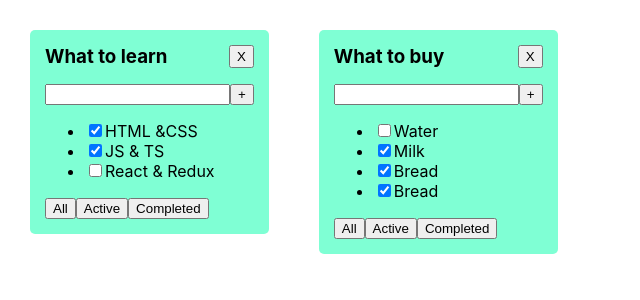
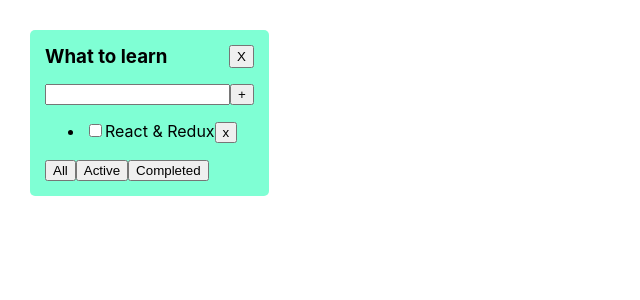
Before and after one commit to olesya-sh-dev/todolist-lesson1, a React (Create React App) app: page / in a window 1280 px wide. Shown: the top 300 px of the page, without its empty margins (0-640 px from the left). Built offline with nearby package versions, Linux system fonts and the light colour scheme.

Commit message:
delete and filter tasks

```diff
--- a/src/App.tsx
+++ b/src/App.tsx
@@ -1,33 +1,57 @@
 import React from "react";
+
 import "./App.css";
 import { TaskType, Todolist } from "./Todolist";
 
+export type FilterValuesType = "all" | "active" | "completed";
 function App() {
-  const todolistTitle_1 = "What to learn";
-  const todolistTitle_2 = "What to buy";
+  //BLL:
+  const todolistTitle = "What to learn";
 
-  const task_1: TaskType[] = [
+  const [tasks, setTasks] = React.useState<TaskType[]>([
     { id: 1, title: "HTML &CSS", isDone: true },
     { id: 2, title: "JS & TS", isDone: true },
     { id: 3, title: "React & Redux", isDone: false },
-  ];
+  ]);
 
-  const task_2: TaskType[] = [
-    { id: 4, title: "Water", isDone: false },
-    { id: 5, title: "Milk", isDone: true },
-    { id: 6, title: "Bread", isDone: true },
-    { id: 7, title: "Bread", isDone: true },
-  ];
+  const [filter, setFilter] = React.useState<FilterValuesType>("active");
+
+  const removeTask = (taskId: number) => {
+    const updatedTasks = tasks.filter((task) => task.id !== taskId);
+    setTasks(updatedTasks);
+  };
+
+  const changeTodolistFilter = (filter: FilterValuesType) => {
+    setFilter(filter);
+  };
+
+  //UI:
+  const getFilteredTasks = (
+    allTasks: Array<TaskType>,
+    currentFilter: FilterValuesType
+  ): Array<TaskType> => {
+    switch (currentFilter) {
+      case "active":
+        return allTasks.filter((t) => t.isDone === false);
+      case "completed":
+        return allTasks.filter((t) => t.isDone === true);
+      default:
+        return allTasks;
+    }
+  };
+
+  const filteredTasks = getFilteredTasks(tasks, filter);
 
   return (
     <div className="App">
-      <Todolist title={todolistTitle_1} tasks={task_1} />
+      <Todolist
+        title={todolistTitle}
+        tasks={filteredTasks}
+        removeTask={removeTask}
+        changeTodolistFilter={changeTodolistFilter}
+      />
       {/* Todolist(
         {title: "What to learn"}
-      ) */}
-      <Todolist title={todolistTitle_2} tasks={task_2} />
-      {/* Todolist(
-        {title: "What to buy"}
       ) */}
     </div>
   );
--- a/src/Todolist.tsx
+++ b/src/Todolist.tsx
@@ -1,10 +1,13 @@
 import React from "react";
 import { Button } from "./components/Button";
 import { TodolistHeader } from "./components/TodolistHeader";
+import { FilterValuesType } from "./App";
 
 type TodolistPropsType = {
   title: string;
   tasks: TaskType[];
+  removeTask: (taskId: number) => void;
+  changeTodolistFilter: (filter: FilterValuesType) => void;
 };
 
 export type TaskType = {
@@ -12,7 +15,12 @@ export type TaskType = {
   title: string;
   isDone: boolean;
 };
-export const Todolist = ({ title, tasks }: TodolistPropsType) => {
+export const Todolist = ({
+  title,
+  tasks,
+  removeTask,
+  changeTodolistFilter,
+}: TodolistPropsType) => {
   // let tasksList;
   // if (tasks.length === 0) {
   //   tasksList = <span>Список пуст</span>;
@@ -41,6 +49,7 @@ export const Todolist = ({ title, tasks }: TodolistPropsType) => {
             <li key={task.id}>
               <input type="checkbox" checked={task.isDone} />
               <span>{task.title}</span>
+              <Button title="x" onClickHandler={() => removeTask(task.id)} />
             </li>
           );
         })}
@@ -57,9 +66,18 @@ export const Todolist = ({ title, tasks }: TodolistPropsType) => {
         </div>
         {tasksList}
         <div>
-          <Button title="All" />
-          <Button title="Active" />
-          <Button title="Completed" />
+          <Button
+            title="All"
+            onClickHandler={() => changeTodolistFilter("all")}
+          />
+          <Button
+            title="Active"
+            onClickHandler={() => changeTodolistFilter("active")}
+          />
+          <Button
+            title="Completed"
+            onClickHandler={() => changeTodolistFilter("completed")}
+          />
         </div>
       </div>
     </div>
--- a/src/components/Button.tsx
+++ b/src/components/Button.tsx
@@ -2,7 +2,8 @@ import React from "react";
 
 type ButtonPropsType = {
   title: string;
+  onClickHandler?: () => void;
 };
-export const Button = ({ title }: ButtonPropsType) => {
-  return <button>{title}</button>;
+export const Button = ({ title, onClickHandler }: ButtonPropsType) => {
+  return <button onClick={onClickHandler}>{title}</button>;
 };
```
